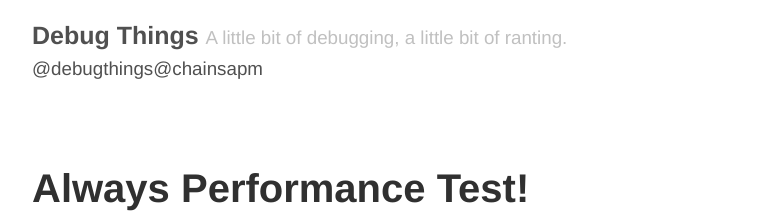
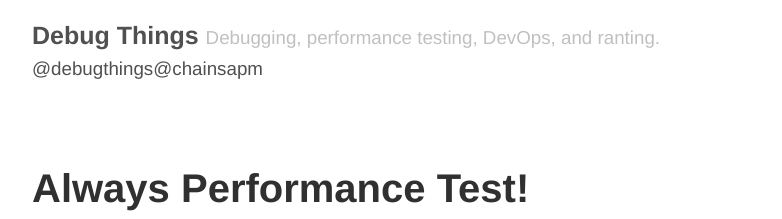
Before and after one commit to debugthings/jldgit.github.io, a Jekyll site: the page built from index.html, in a window 1280 px wide. Shown: the top 219 px of the page, without its empty margins (248-1030 px from the left). Built offline with Jekyll 4.4.1, drawn with Linux system fonts in a browser that asks for light colours; Markdown is read by kramdown in place of the engine named in the settings; the list of posts is cut into pages by our own code.

Commit message:
updated site tagline

```diff
--- a/_config.yml
+++ b/_config.yml
@@ -7,7 +7,7 @@ permalink:        pretty
 
 # Setup
 title:            Debug Things
-tagline:          A little bit of debugging, a little bit of ranting.
+tagline:          Debugging, performance testing, DevOps, and ranting.
 url:
 paginate:         5
 baseurl:          /
```
